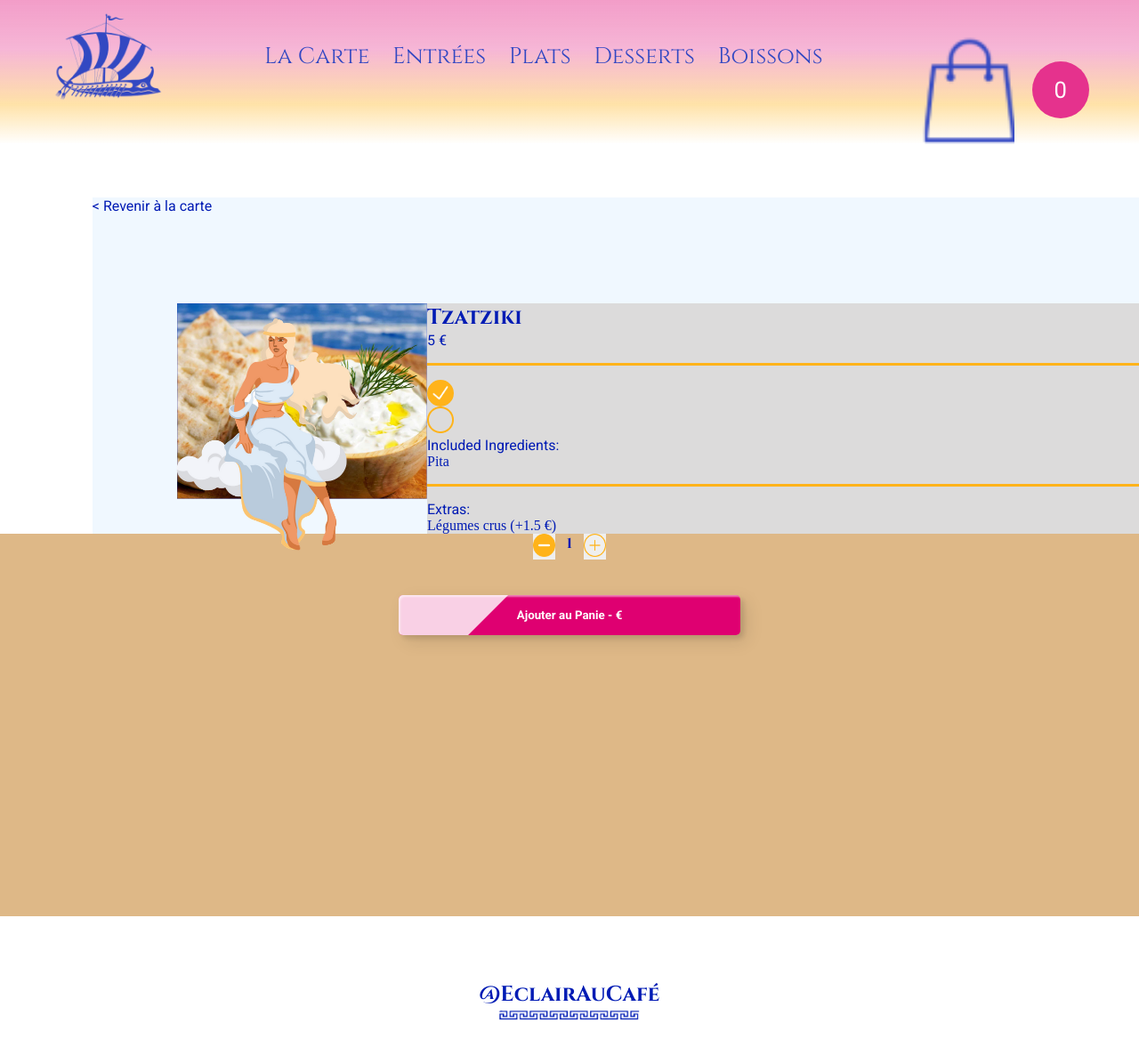
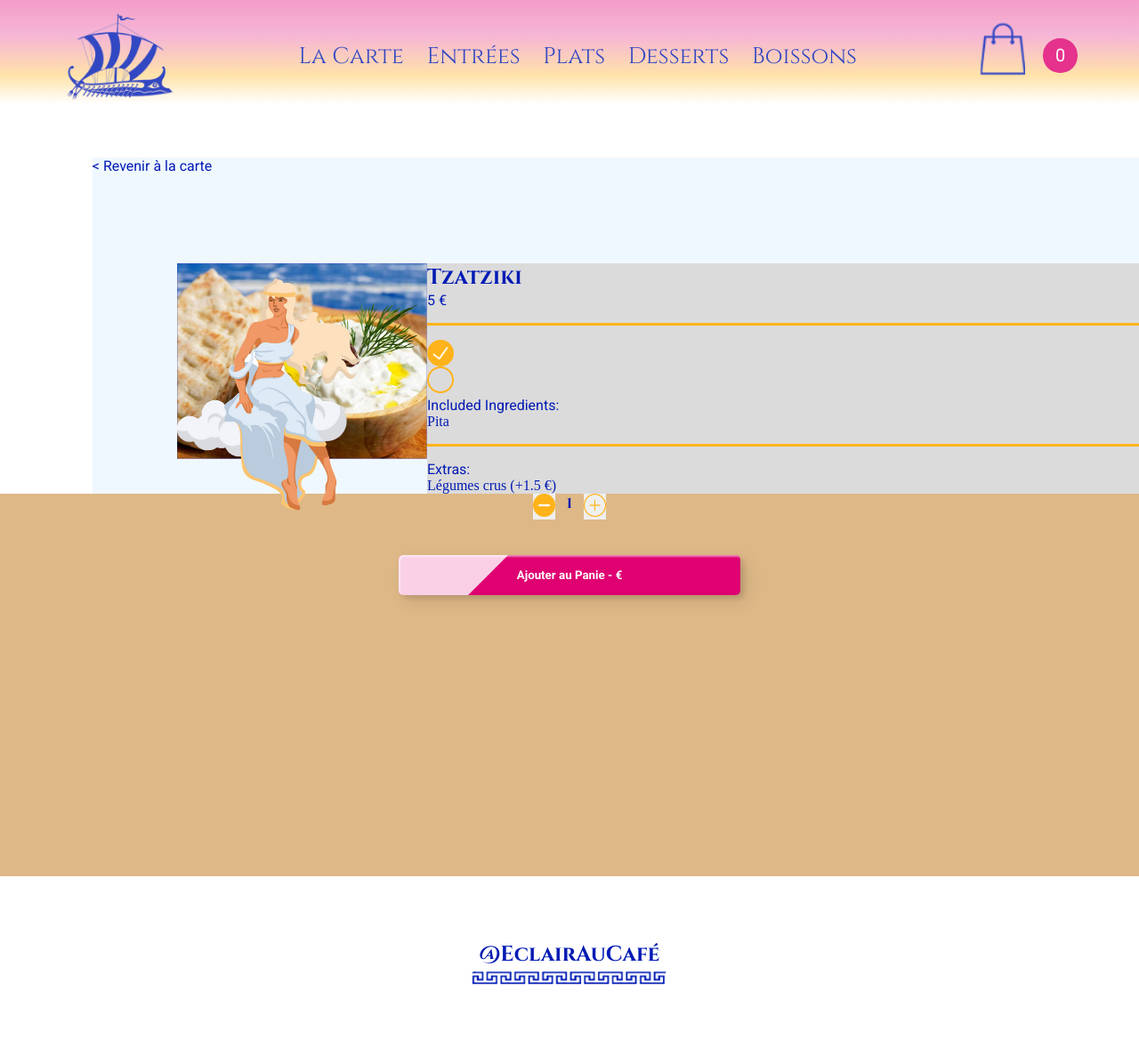
Before and after one commit to Chlopes92/OdysseeCulinaire, a React (Create React App) app: page /products/1 in a window 1280 px wide. Shown: the top 1186 px of the page at 89% size. After the commit the page ends 1133 px from the top, so only its background shows below. Built offline with nearby package versions, Linux system fonts and the light colour scheme.

Commit message:
responsive HomePage

```diff
--- a/src/components/Footer/Footer.module.css
+++ b/src/components/Footer/Footer.module.css
@@ -1,5 +1,5 @@
 .footer{
-    margin: 72px;
+    margin: 72px 10px 20px;
 }
 
 .center{
@@ -7,5 +7,5 @@
 }
 
 .width{
-    width: 13vw;
+    width: 18vw;
 }
--- a/src/components/Header/Header.module.css
+++ b/src/components/Header/Header.module.css
@@ -12,8 +12,8 @@
 }
 
 .panier{
-    margin-top: 5vh;
-    width: 8vw;
+    margin-top: 3vh;
+    width: 4vw;
     min-width: 4vw;
     height: auto;
 }
@@ -28,8 +28,8 @@
     justify-content: center;
     align-items: center;
     background-color: var(--pink);
-    width: 5vw;
-    height: 5vw;
+    width: 3vw;
+    height: 3vw;
     min-width: 20px;
     min-height: 20px;
 
@@ -41,15 +41,15 @@
 
 .quantity{
     height: 100%;
-    font-size: clamp(10px, 2vw, 30px);
+    font-size: clamp(10px, 2vw, 20px);
     color: white;
     align-items: center;
     display: flex;
     margin: 0;
 }
 
-@media(max-width: 1200px){
-    .panier{
+@media(max-width: 900px){
+    .panier, .borderQuantity{
         display: none;
     }
 }
--- a/src/components/NavBar/NavBar.module.css
+++ b/src/components/NavBar/NavBar.module.css
@@ -13,7 +13,7 @@
     color: var(--pink);
 }
 
-@media(max-width: 1200px){
+@media(max-width: 900px){
     .list{
         display: none;
     }
--- a/src/index.css
+++ b/src/index.css
@@ -38,9 +38,9 @@ body {
 
 }
 
-@media (min-width: 1500px) {
+@media (min-width: 1430px) {
   main{
-    max-width: 60vw;
+    max-width: 80vw;
     min-height: 70vh;
     margin: auto;
   }
--- a/src/pages/HomePage.module.css
+++ b/src/pages/HomePage.module.css
@@ -73,6 +73,8 @@
 
   .image {
     position: relative;
-    margin-top: -53vh;
-    margin-left: 53vw;
+    margin-top: -60vh;
+    margin-left: 65vw;
+    max-height: 68vh;
+    max-width: 24vw;
   }
```
